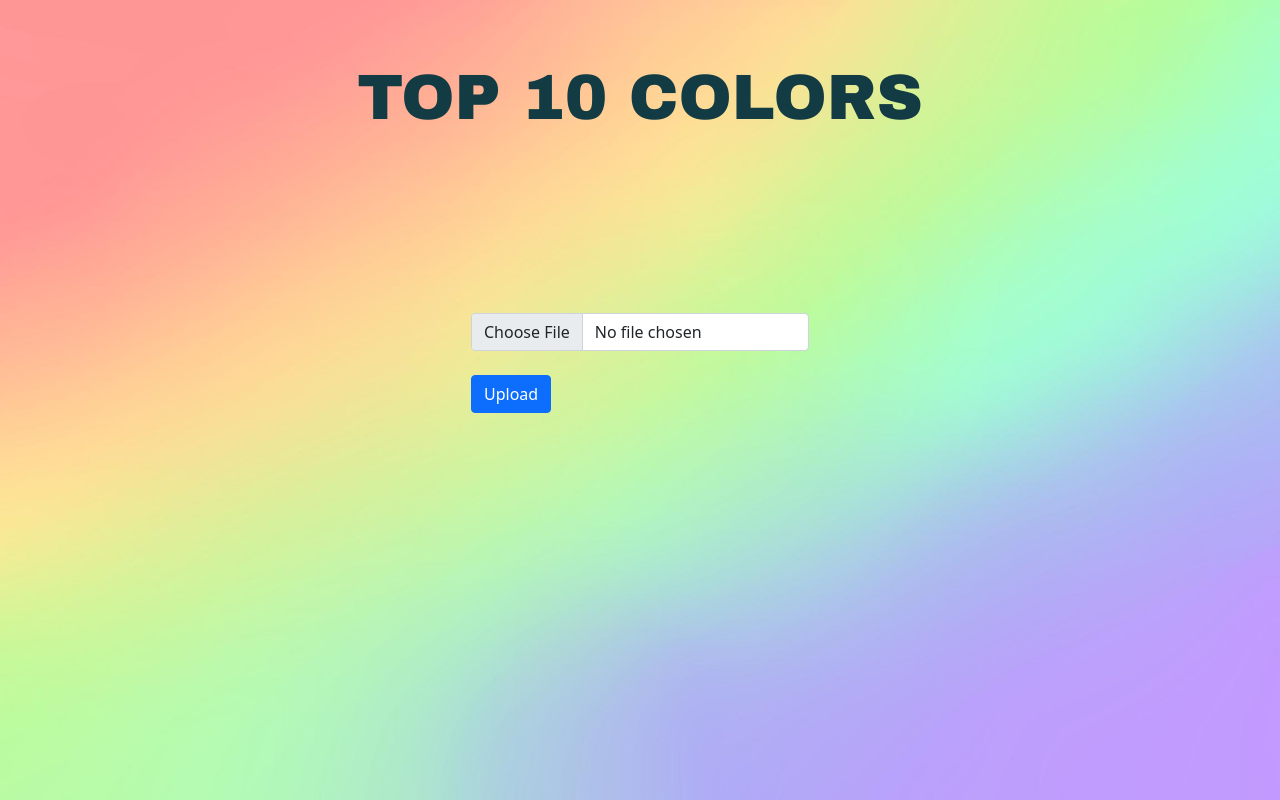
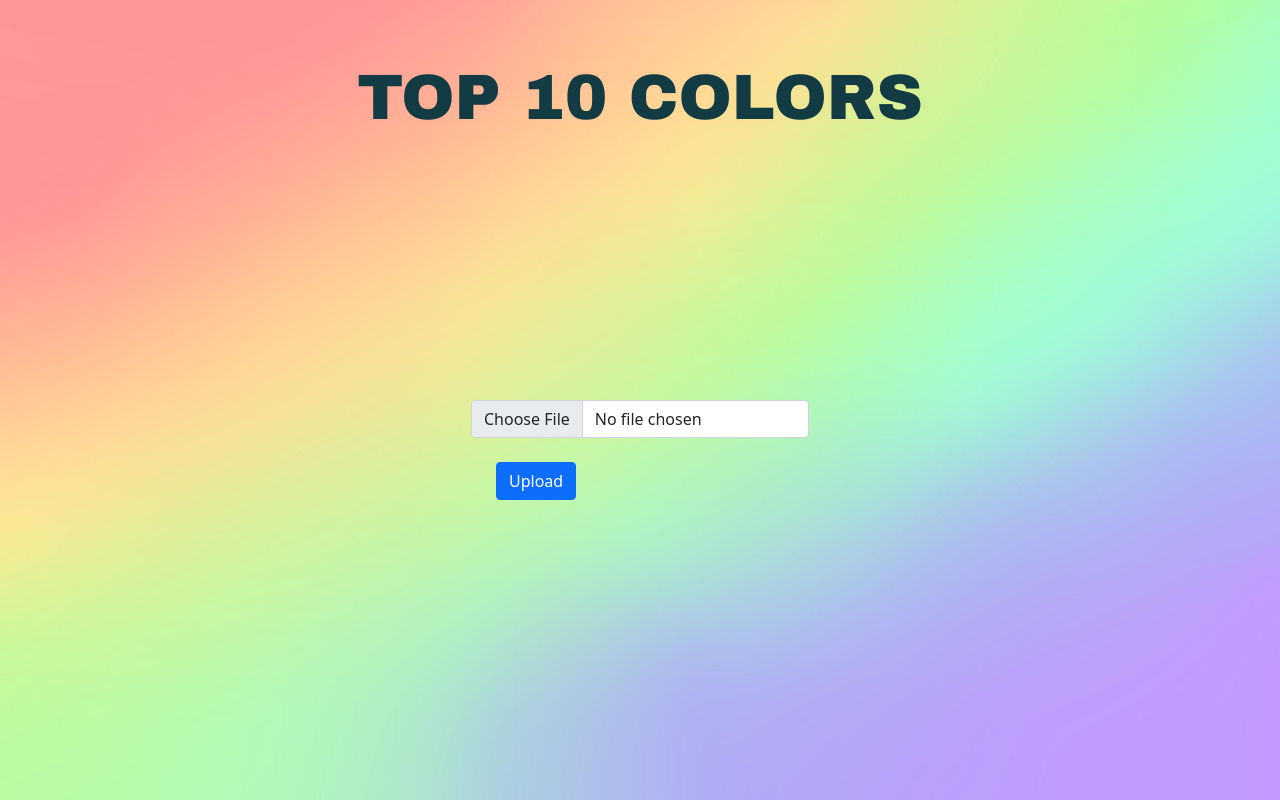
Before and after one commit to Chetsxx/Color_palette_generator, a Flask app: page / in a window 1280 px wide. Run offline with Flask 2, Linux system fonts and the light colour scheme.

Commit message:
css updated for flash msgs and button wrap

```diff
--- a/static/css/style.css
+++ b/static/css/style.css
@@ -24,26 +24,29 @@
     padding-top: 2%;
     justify-content: center;
     display: flex;
+    flex-wrap: wrap;
     align-items: center;
     white-space: pre-wrap;
 }
 
-div {
+upload {
     white-space: pre-line;
+    position:relative;
 }
 
 .flash {
-    position:relative;
+    position: absolute;
+    display: table;
+    white-space: nowrap
 }
 
 
 .flashes {
-  position:absolute;
-  color: #2D4550;
+  color: #6D4040;
   text-align:center;
   font-family: Arial, Helvetica, sans-serif;
   font-size: 1.5em;
-  bottom:30px;
+  margin-top: 50%;
 }
 
 .main_image {
@@ -62,13 +65,14 @@
 }
 
 .number {
-    position:relative;
+    position: relative;
     justify-content: center;
     align-items: center;
     display: table;
+    flex-wrap: wrap;
     white-space: pre-line;
     width:50%;
-    margin : 0 auto 0 auto;
+    margin: 0 auto 0 auto;
 }
 
 label{
@@ -76,3 +80,7 @@
     color: #133B44;
     font-weight: bold;
 }
+
+.uploadform {
+    margin-top: 40%;
+}
--- a/templates/index.html
+++ b/templates/index.html
@@ -14,7 +14,7 @@
 <h1>TOP 10 COLORS</h1>
 
 <div class="container">
-    <div>
+    <div class="upload">
             <div class="flash" role="alert">
     {% with messages = get_flashed_messages() %}
   {% if messages %}
@@ -26,7 +26,7 @@
   {% endif %}
 {% endwith %}
 </div>
-    <form method="post" enctype="multipart/form-data">
+    <form class="uploadform" method="post" enctype="multipart/form-data">
       <input type="file" class="form-control" name="file">
       <input type="submit" class="btn btn-primary" value="Upload">
     </form>
```
